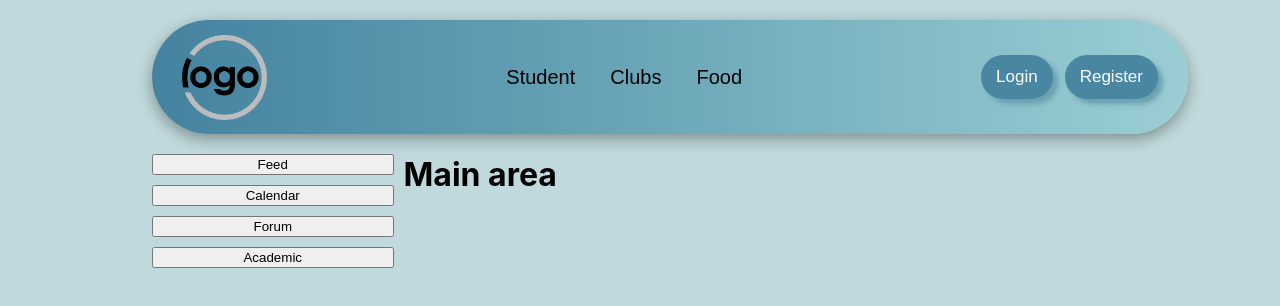
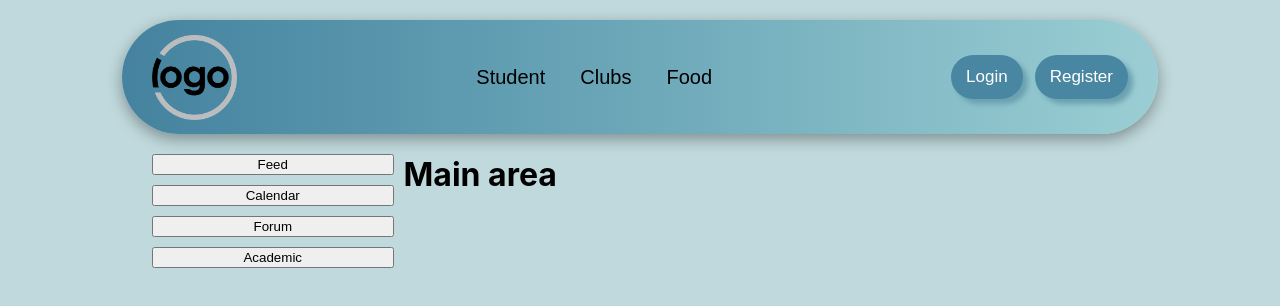
Before and after one commit to devashishdubal/insti_nitw, a React (Create React App) app: page / in a window 1280 px wide. Shown: the top 306 px of the page. Built offline with nearby package versions, Linux system fonts and the light colour scheme; a web font is replaced by a local one.

Commit message:
Fix navbar centering

```diff
--- a/src/components/topbar/topbar.css
+++ b/src/components/topbar/topbar.css
@@ -1,7 +1,7 @@
 @import url('https://fonts.googleapis.com/css2?family=ABeeZee:ital@0;1&display=swap');
 
 .navBar {
-    width: 100%;
+    width: 80%;
     border-radius: 60px;
     display: flex;
     flex-direction: row;
--- a/src/pages/Home.jsx
+++ b/src/pages/Home.jsx
@@ -44,9 +44,7 @@ export default function Home() {
   return (
     <>
     <div className="full_app">
-      <div className="top">
-        <Topbar buttonSelect={buttonSelect} clickFunction={handleClick} currentButton={currentButton}/>
-      </div>
+      <Topbar buttonSelect={buttonSelect} clickFunction={handleClick} currentButton={currentButton}/>
       <div className="main">
         <div className="side">
 
--- a/src/pages/home.css
+++ b/src/pages/home.css
@@ -7,7 +7,6 @@ body {
 }
 
 .full_app {
-    width: 100%;
     display: flex;
     flex-direction: column;
     justify-content: center;
```
